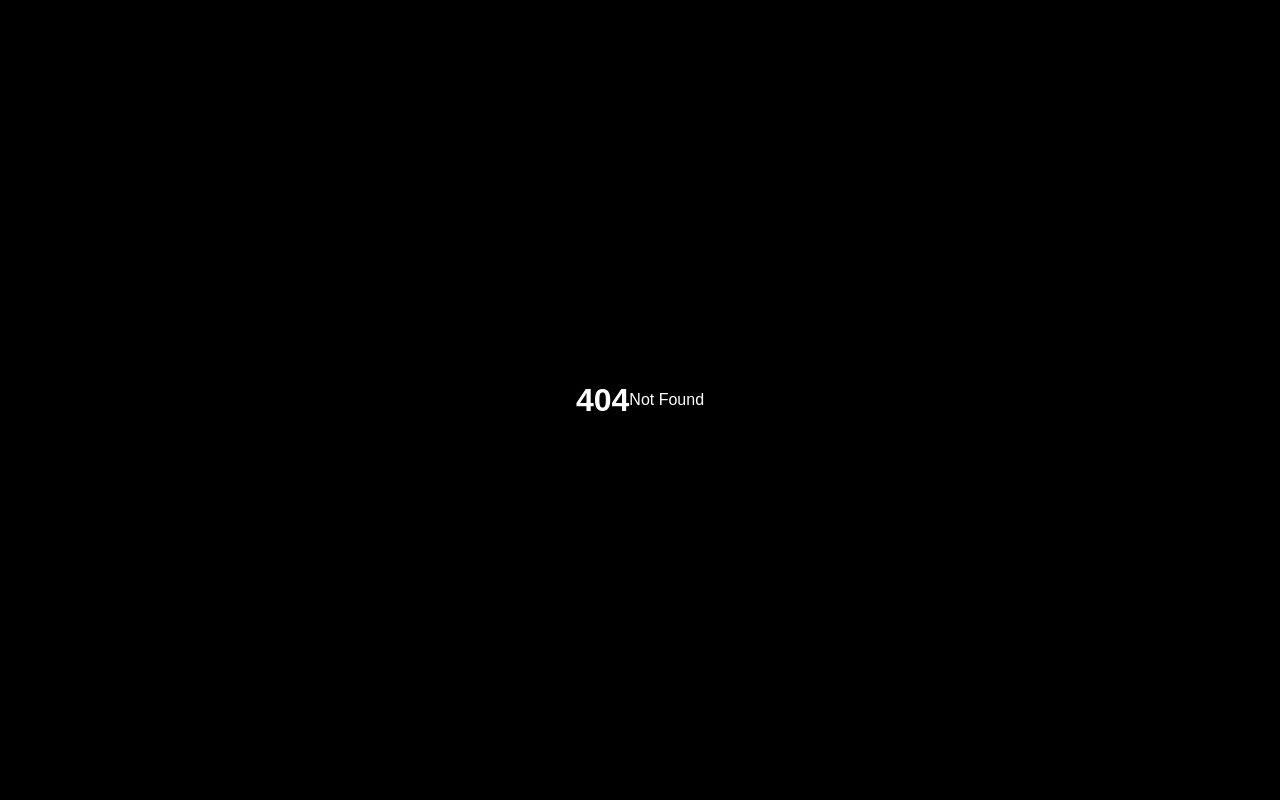
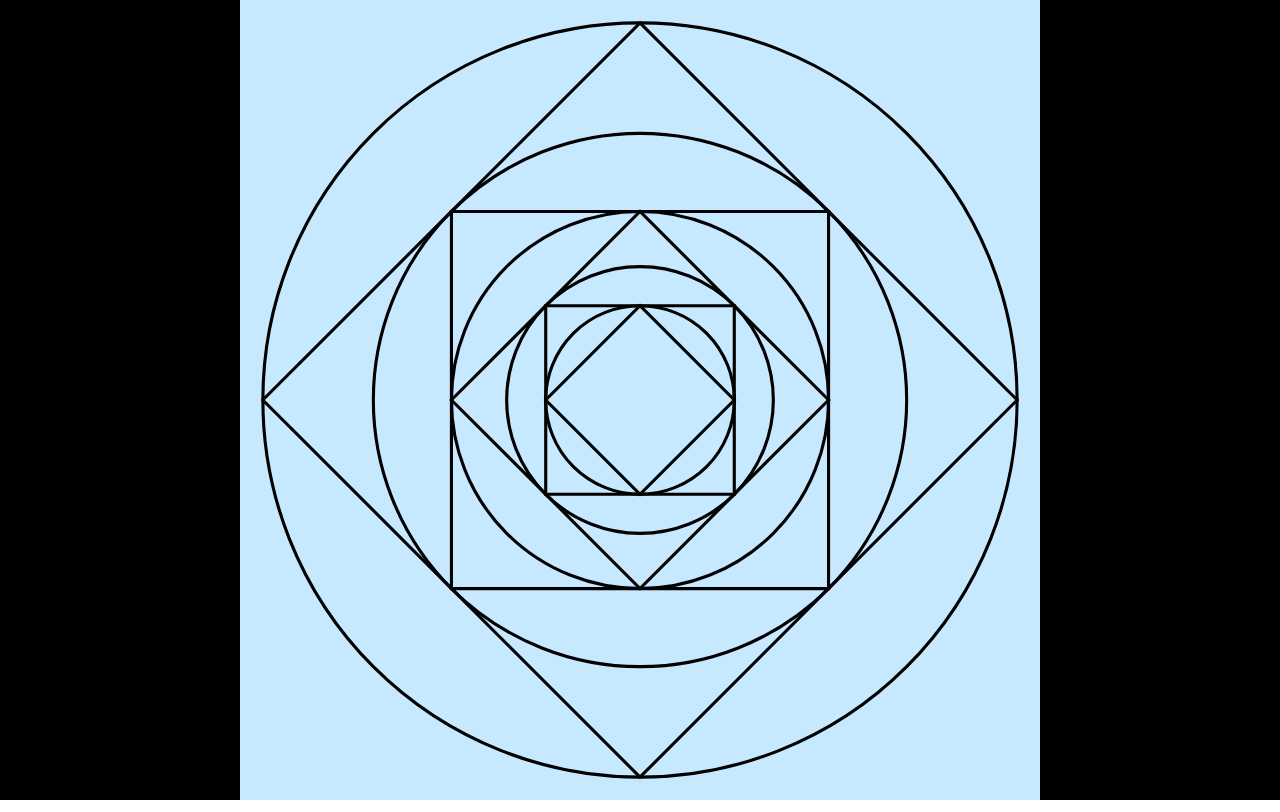
Before and after one commit to dopplerreflect/starts-with-a, a SvelteKit app: page /sqrt2 in a window 1280 px wide. Before the commit this address had no page. Built offline with nearby package versions, Linux system fonts and the light colour scheme.

Commit message:
add sqrt2 piece

```diff
--- /dev/null
+++ b/src/routes/sqrt2/+page.svelte
@@ -0,0 +1,36 @@
+<svelte:options namespace="svg" />
+
+<script lang="ts">
+	import Background from '$lib/components/Background.svelte';
+	import { arrayMap, circleIntersections, lineToPath, polygonPath, viewBox } from '$lib/geometry';
+
+	const size = 2 ** 8,
+		r = size / 12,
+		circles: Circle[] = [
+			{ r, x: 0, y: 0 },
+			{ r: r * 2, x: r, y: 0 },
+			{ r: r * 2, x: -r, y: 0 }
+		],
+		vesicaPiscis: Line = circleIntersections(circles[1], circles[2]);
+</script>
+
+<svg viewBox={viewBox(size)}>
+	<defs>
+		<style>
+			circle,
+			path:not(.Background) {
+				fill: none;
+				stroke: black;
+			}
+		</style>
+	</defs>
+	<Background {size} fill="oklch(0.95 0.15 270)" />
+	{#each circles as c, i}
+		<!-- <circle r={c.r} cx={c.x} cy={c.y} /> -->
+	{/each}
+	<!-- <path d={lineToPath(vesicaPiscis)} /> -->
+	{#each arrayMap(5, (n) => n + 1) as m, i}
+		<path d={polygonPath(4, r * Math.sqrt(2) ** m, { rotate: (i * 45) % 90 })} />
+		<circle r={r * Math.sqrt(2) ** m} />
+	{/each}
+</svg>
```
